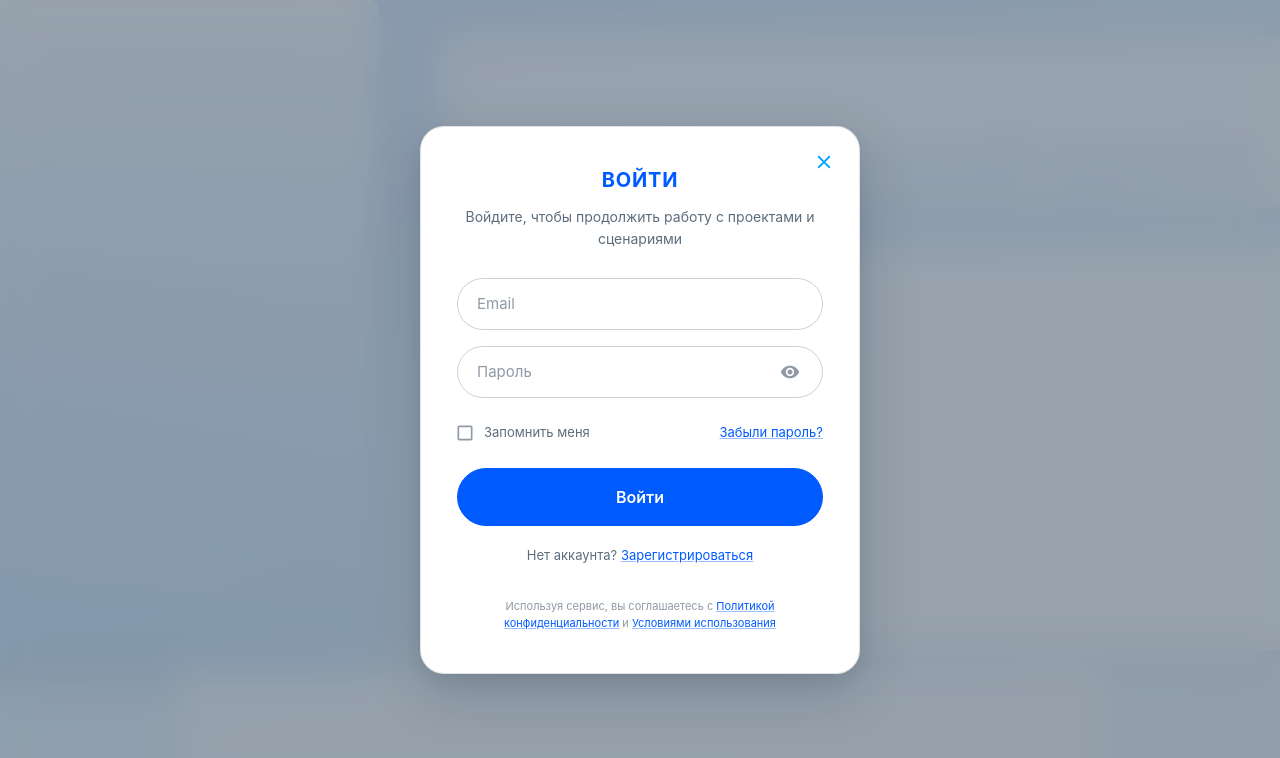
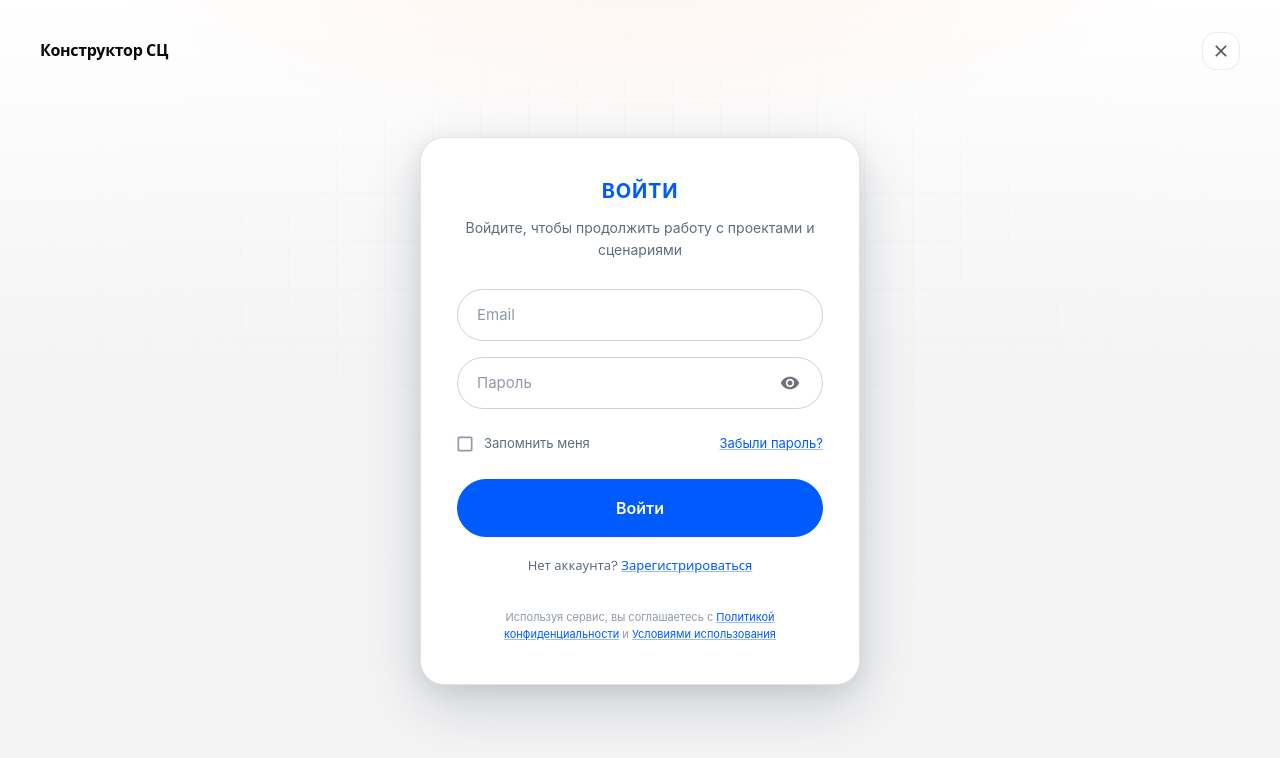
Before and after one commit to ResonanceTECH/sort-center-simulator, a React (Vite) app in the folder frontend/: page /login in a window 1280 px wide. Shown: the top 758 px of the page. Built offline with nearby package versions, Linux system fonts and the light colour scheme; no server answers.

Commit message:
feat: update AuthLayout and PasswordField components to use LANDING styles for improved design consistency

```diff
--- a/frontend/src/components/AuthLayout.tsx
+++ b/frontend/src/components/AuthLayout.tsx
@@ -1,5 +1,5 @@
 import type { ReactNode } from 'react';
-import { useNavigate } from 'react-router-dom';
+import { Link as RouterLink, useNavigate } from 'react-router-dom';
 import {
   Box,
   IconButton,
@@ -15,7 +15,8 @@ import {
   authSubtitleSx,
   authTitleSx,
 } from '@/styles/authStyles';
-import { OZON } from '@/theme';
+import { LANDING, landingFont } from '@/landing/styles/tokens';
+import { PAGE_MAX_WIDTH } from '@/theme';
 
 interface AuthLayoutProps {
   children: ReactNode;
@@ -75,124 +76,104 @@ export function AuthLayout({
       sx={{
         minHeight: '100vh',
         display: 'flex',
-        alignItems: 'center',
-        justifyContent: 'center',
-        p: 2,
+        flexDirection: 'column',
         position: 'relative',
         overflow: 'hidden',
-        backgroundColor: OZON.white,
+        backgroundColor: LANDING.canvas,
+        fontFamily: landingFont,
       }}
     >
       <Box
         aria-hidden
         sx={{
           position: 'absolute',
-          inset: '-10%',
-          background: `
-            linear-gradient(
-              160deg,
-              rgba(0, 91, 255, 0.12) 0%,
-              rgba(0, 162, 255, 0.08) 50%,
-              rgba(0, 26, 52, 0.04) 100%
-            )
+          inset: 0,
+          backgroundImage: `
+            radial-gradient(ellipse 80% 50% at 50% -10%, rgba(255, 90, 0, 0.08), transparent 55%),
+            linear-gradient(180deg, ${LANDING.snow} 0%, ${LANDING.canvas} 45%, ${LANDING.paper} 100%)
           `,
-        }}
-      >
-        <Box
-          sx={{
-            position: 'absolute',
-            top: '8%',
-            left: '5%',
-            width: '28%',
-            height: '70%',
-            borderRadius: '16px',
-            background: `linear-gradient(180deg, ${OZON.white} 0%, rgba(0, 91, 255, 0.08) 100%)`,
-            boxShadow: '0 8px 32px rgba(0, 26, 52, 0.12)',
-            opacity: 0.9,
         }}
       />
       <Box
+        aria-hidden
         sx={{
           position: 'absolute',
-            top: '12%',
-            right: '8%',
-            width: '55%',
-            height: '18%',
-            borderRadius: '12px',
-            background: OZON.white,
-            boxShadow: '0 4px 20px rgba(0, 26, 52, 0.10)',
-            opacity: 0.85,
+          inset: 0,
+          opacity: 0.45,
+          backgroundImage: `
+            linear-gradient(${LANDING.cloud} 1px, transparent 1px),
+            linear-gradient(90deg, ${LANDING.cloud} 1px, transparent 1px)
+          `,
+          backgroundSize: '48px 48px',
+          maskImage: 'radial-gradient(ellipse 70% 60% at 50% 40%, black 20%, transparent 75%)',
+          WebkitMaskImage:
+            'radial-gradient(ellipse 70% 60% at 50% 40%, black 20%, transparent 75%)',
         }}
       />
+
       <Box
         sx={{
-            position: 'absolute',
-            top: '34%',
-            right: '8%',
-            width: '55%',
-            height: '42%',
-            borderRadius: '12px',
-            background: OZON.white,
-            boxShadow: '0 4px 20px rgba(0, 26, 52, 0.10)',
-            opacity: 0.85,
-          }}
-        />
-        <Box
-          sx={{
-            position: 'absolute',
-            bottom: '10%',
-            left: '20%',
-            width: '60%',
-            height: '12%',
-            borderRadius: '12px',
-            background: OZON.white,
-            opacity: 0.7,
-          }}
-        />
-        <Typography
-          sx={{
-            position: 'absolute',
-            top: '22%',
-            left: '38%',
-            fontSize: '3.5rem',
-            fontWeight: 800,
-            color: 'rgba(0, 91, 255, 0.08)',
-            letterSpacing: '0.05em',
-            userSelect: 'none',
+          position: 'relative',
+          zIndex: 1,
+          width: '100%',
+          maxWidth: PAGE_MAX_WIDTH,
+          mx: 'auto',
+          px: { xs: 2.5, sm: 4, md: 5 },
+          py: { xs: 3, md: 4 },
+          display: 'flex',
+          alignItems: 'center',
+          justifyContent: 'space-between',
         }}
       >
-          СОРТИРОВОЧНЫЙ ЦЕНТР
+        <Typography
+          component={RouterLink}
+          to="/"
+          sx={{
+            fontFamily: landingFont,
+            fontWeight: 600,
+            fontSize: '1rem',
+            color: LANDING.ink,
+            textDecoration: 'none',
+            letterSpacing: '-0.02em',
+            '&:hover': { color: LANDING.ember },
+          }}
+        >
+          Конструктор СЦ
         </Typography>
+        <IconButton
+          aria-label="Закрыть"
+          onClick={() => navigate('/')}
+          sx={{
+            color: LANDING.steel,
+            border: `1px solid ${LANDING.border}`,
+            borderRadius: LANDING.radiusButton,
+            bgcolor: LANDING.snow,
+            '&:hover': {
+              backgroundColor: LANDING.subtle,
+              color: LANDING.ink,
+            },
+          }}
+        >
+          <Close sx={{ fontSize: 20 }} />
+        </IconButton>
       </Box>
 
       <Box
         sx={{
-          position: 'absolute',
-          inset: 0,
-          backdropFilter: 'blur(18px)',
-          WebkitBackdropFilter: 'blur(18px)',
-          backgroundColor: AUTH_COLORS.overlay,
-        }}
-      />
-
-      <Paper elevation={0} sx={wide ? authCardWideSx : authCardSx}>
-        <IconButton
-          aria-label="Закрыть"
-          onClick={() => navigate('/login')}
-          sx={{
-            position: 'absolute',
-            top: 16,
-            right: 16,
-            color: OZON.morningBlue,
-            '&:hover': {
-              backgroundColor: 'rgba(0, 91, 255, 0.08)',
-              color: OZON.blue,
-            },
+          position: 'relative',
+          zIndex: 1,
+          flex: 1,
+          display: 'flex',
+          alignItems: 'center',
+          justifyContent: 'center',
+          width: '100%',
+          maxWidth: PAGE_MAX_WIDTH,
+          mx: 'auto',
+          px: { xs: 2.5, sm: 4, md: 5 },
+          pb: { xs: 6, md: 10 },
         }}
       >
-          <Close sx={{ fontSize: 22 }} />
-        </IconButton>
-
+        <Paper elevation={0} sx={wide ? authCardWideSx : authCardSx}>
           <Typography component="h1" sx={authTitleSx}>
             {title}
           </Typography>
@@ -203,5 +184,6 @@ export function AuthLayout({
           {footer === null ? null : (footer ?? <DefaultFooter />)}
         </Paper>
       </Box>
+    </Box>
   );
 }
--- a/frontend/src/components/PasswordField.tsx
+++ b/frontend/src/components/PasswordField.tsx
@@ -11,7 +11,7 @@ import { Visibility, VisibilityOff } from '@mui/icons-material';
 import type { TextFieldProps } from '@mui/material/TextField';
 import type { PasswordStrength } from '@/types/auth';
 import { pillFieldSx } from '@/styles/authStyles';
-import { OZON } from '@/theme';
+import { LANDING } from '@/landing/styles/tokens';
 
 function getPasswordStrength(password: string): PasswordStrength {
   if (!password) return 'weak';
@@ -35,20 +35,20 @@ const strengthConfig: Record<
   weak: {
     label: 'Слабый',
     value: 33,
-    color: OZON.darkSpace,
-    track: 'rgba(0, 26, 52, 0.10)',
+    color: LANDING.fog,
+    track: LANDING.cloud,
   },
   medium: {
     label: 'Средний',
     value: 66,
-    color: OZON.morningBlue,
-    track: 'rgba(0, 162, 255, 0.10)',
+    color: LANDING.ember,
+    track: 'rgba(255, 90, 0, 0.12)',
   },
   strong: {
     label: 'Надёжный',
     value: 100,
-    color: OZON.blue,
-    track: 'rgba(0, 91, 255, 0.12)',
+    color: '#3f7d4e',
+    track: '#e8f2ea',
   },
 };
 
@@ -83,7 +83,7 @@ export function PasswordField({
                 onClick={() => setVisible((prev) => !prev)}
                 edge="end"
                 size="small"
-                sx={{ mr: 0.5, color: 'rgba(0, 26, 52, 0.44)' }}
+                sx={{ mr: 0.5, color: LANDING.fog }}
               >
                 {visible ? (
                   <VisibilityOff fontSize="small" />
--- a/frontend/src/constants/general.ts
+++ b/frontend/src/constants/general.ts
@@ -4,18 +4,18 @@ export const PROJECT_STATUS_LABELS = {
   archived: 'Архив',
 } as const;
 
-/** Status styling within Ozon palette only */
+/** Status styling within zinc landing palette */
 export const PROJECT_STATUS_STYLES = {
   active: {
-    color: '#005BFF',
-    background: 'rgba(0, 91, 255, 0.10)',
+    color: '#09090b',
+    background: 'rgba(9, 9, 11, 0.08)',
   },
   draft: {
-    color: 'rgba(0, 26, 52, 0.64)',
-    background: 'rgba(0, 26, 52, 0.06)',
+    color: '#52525b',
+    background: 'rgba(9, 9, 11, 0.04)',
   },
   archived: {
-    color: '#001A34',
-    background: 'rgba(0, 26, 52, 0.10)',
+    color: '#09090b',
+    background: 'rgba(9, 9, 11, 0.08)',
   },
 } as const;
--- a/frontend/src/constants/projects.ts
+++ b/frontend/src/constants/projects.ts
@@ -3,18 +3,18 @@ import type { ProjectListStatus, ProjectSortOption } from '@/types/projects';
 export const PROJECTS_PAGE_SIZE = 5;
 
 export const PROJECTS_PAGE = {
-  bg: '#F5F7FA',
-  border: '#DDE3EA',
-  textSecondary: '#667085',
-  textMuted: '#98A2B3',
-  success: '#12B76A',
-  successBg: '#ECFDF3',
-  successBorder: '#ABEFC6',
-  warning: '#F79009',
-  error: '#D92D20',
-  errorBg: '#FEF3F2',
-  errorBorder: '#FECDCA',
-  draftBg: '#F9FAFB',
+  bg: '#f4f4f5',
+  border: '#ececee',
+  textSecondary: '#52525b',
+  textMuted: '#71717a',
+  success: '#3f7d4e',
+  successBg: '#f0f7f2',
+  successBorder: '#c5dbc9',
+  warning: '#ff5a00',
+  error: '#09090b',
+  errorBg: '#f4f4f5',
+  errorBorder: '#d4d4d8',
+  draftBg: '#fafafa',
 } as const;
 
 export const STATUS_FILTER_OPTIONS: { value: ProjectListStatus | 'all'; label: string }[] = [
@@ -51,23 +51,23 @@ export const STATUS_CONFIG: Record<
   draft: {
     label: 'Черновик',
     icon: 'EditOutlined',
-    color: '#667085',
+    color: '#71717a',
     bg: PROJECTS_PAGE.draftBg,
     border: PROJECTS_PAGE.border,
   },
   ready: {
     label: 'Готов к расчету',
     icon: 'CheckCircleOutline',
-    color: '#175CD3',
-    bg: '#EFF8FF',
-    border: '#B2DDFF',
+    color: '#18181b',
+    bg: '#f4f4f5',
+    border: '#d4d4d8',
   },
   running: {
     label: 'Выполняется',
     icon: 'Autorenew',
     color: PROJECTS_PAGE.warning,
-    bg: '#FFFAEB',
-    border: '#FEDF89',
+    bg: 'rgba(255, 90, 0, 0.08)',
+    border: 'rgba(255, 90, 0, 0.28)',
   },
   completed: {
     label: 'Завершен',
@@ -86,7 +86,7 @@ export const STATUS_CONFIG: Record<
   archived: {
     label: 'Архив',
     icon: 'ArchiveOutlined',
-    color: '#667085',
+    color: '#71717a',
     bg: PROJECTS_PAGE.draftBg,
     border: PROJECTS_PAGE.border,
   },
@@ -98,15 +98,15 @@ export const RUN_STATUS_CONFIG: Record<
 > = {
   queued: {
     label: 'В очереди',
-    color: '#667085',
+    color: '#71717a',
     bg: PROJECTS_PAGE.draftBg,
     border: PROJECTS_PAGE.border,
   },
   running: {
     label: 'Выполняется',
     color: PROJECTS_PAGE.warning,
-    bg: '#FFFAEB',
-    border: '#FEDF89',
+    bg: 'rgba(255, 90, 0, 0.08)',
+    border: 'rgba(255, 90, 0, 0.28)',
   },
   completed: {
     label: 'Завершён',
@@ -117,8 +117,8 @@ export const RUN_STATUS_CONFIG: Record<
   completed_with_warnings: {
     label: 'Завершён с замечаниями',
     color: PROJECTS_PAGE.warning,
-    bg: '#FFFAEB',
-    border: '#FEDF89',
+    bg: 'rgba(255, 90, 0, 0.08)',
+    border: 'rgba(255, 90, 0, 0.28)',
   },
   failed: {
     label: 'Ошибка',
--- a/frontend/src/constants/reports.ts
+++ b/frontend/src/constants/reports.ts
@@ -45,8 +45,8 @@ export const REPORT_STATUS_CONFIG: Record<
   processing: {
     label: 'Формируется',
     color: PROJECTS_PAGE.warning,
-    bg: '#FFFAEB',
-    border: '#FEDF89',
+    bg: 'rgba(255, 90, 0, 0.08)',
+    border: 'rgba(255, 90, 0, 0.28)',
   },
   failed: {
     label: 'Ошибка',
@@ -56,7 +56,7 @@ export const REPORT_STATUS_CONFIG: Record<
   },
   expired: {
     label: 'Истёк',
-    color: '#667085',
+    color: '#71717a',
     bg: PROJECTS_PAGE.draftBg,
     border: PROJECTS_PAGE.border,
   },
--- /dev/null
+++ b/frontend/src/constants/simColors.ts
@@ -0,0 +1,15 @@
+/** Shared SVG / sim chrome colors aligned with landing zinc palette */
+export const SIM_COLORS = {
+  surface: '#ececee',
+  paper: '#fafafa',
+  stroke: '#a1a1aa',
+  muted: '#71717a',
+  body: '#3f3f46',
+  ink: '#09090b',
+  snow: '#ffffff',
+  zones: {
+    B: '#09090b',
+    C: '#ff5a00',
+    D: '#3f7d4e',
+  },
+} as const;
```
Lines whose indentation alone changed are shown as unchanged.
